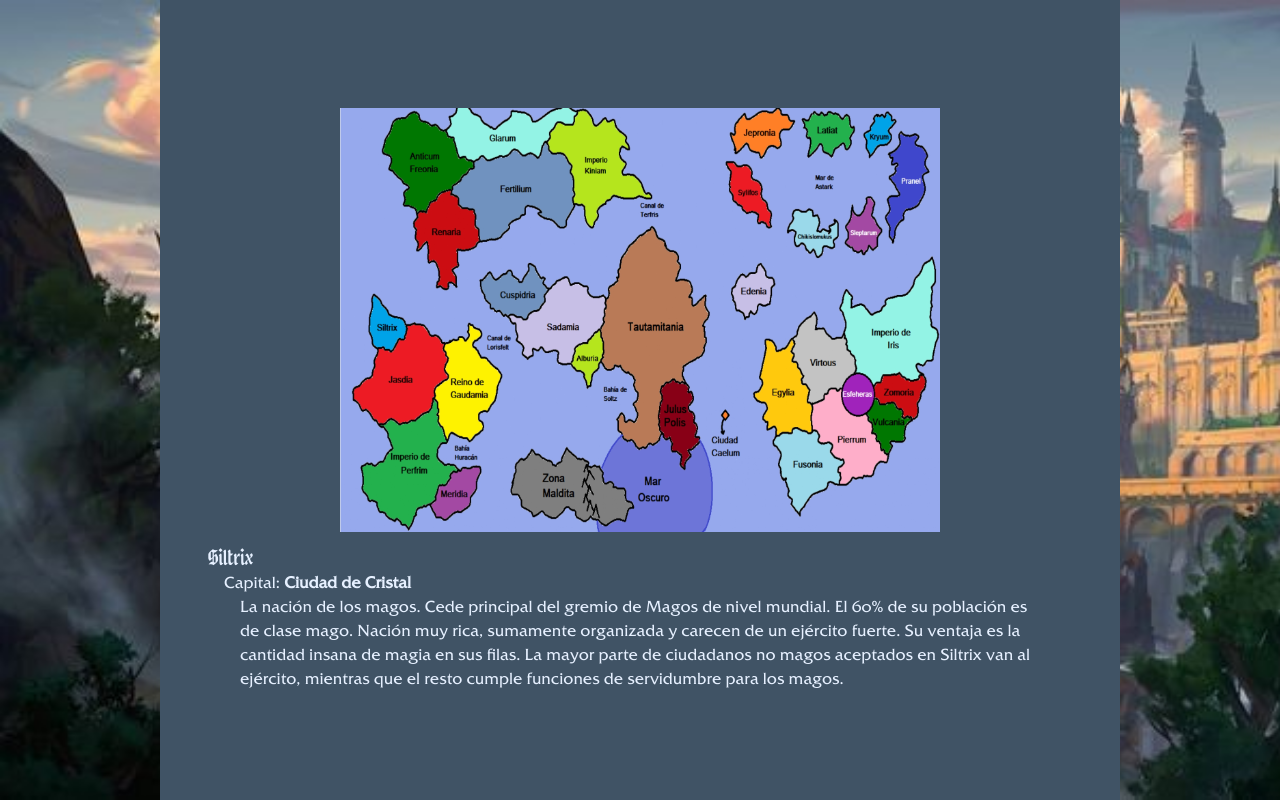
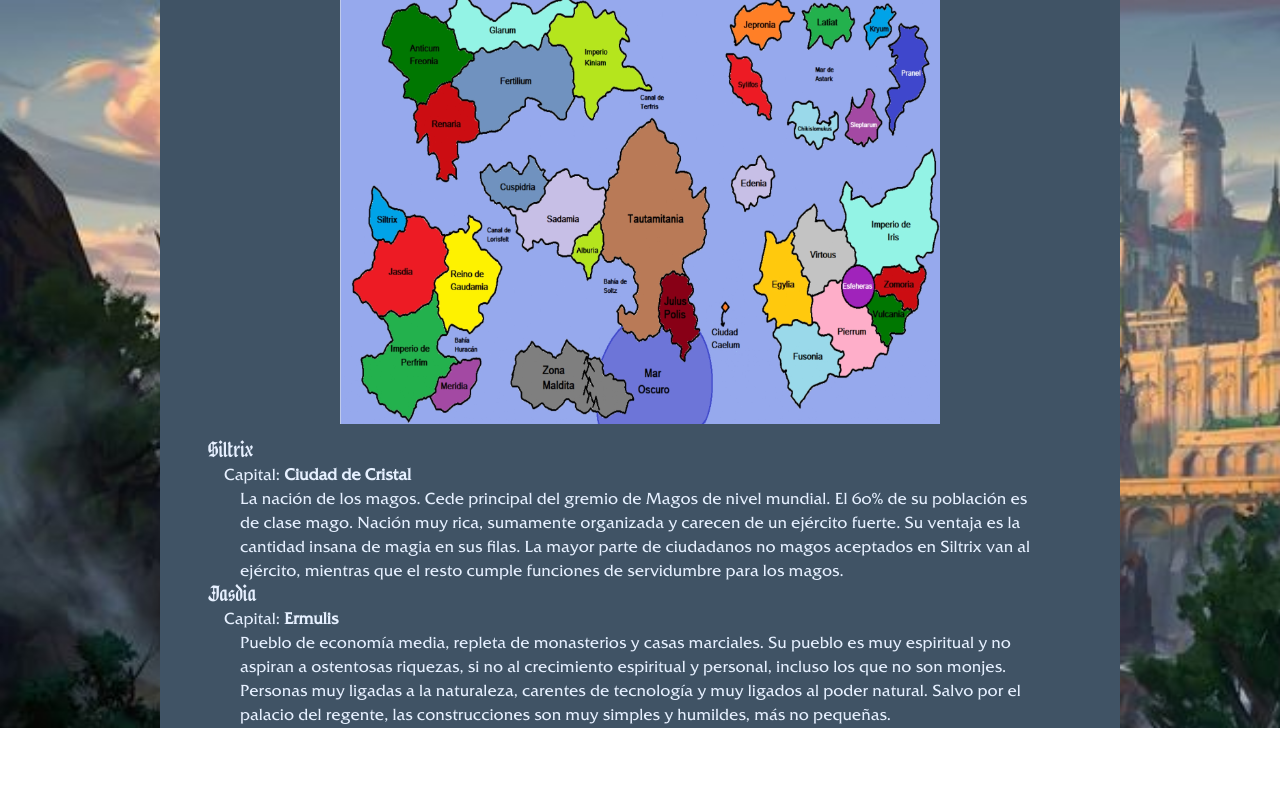
Before and after one commit to Aguss-Coder/proyecto2024-Busso-Garelli-Liebau-Luduena, a Next.js app: page /mapa in a window 1280 px wide. Built offline with nearby package versions, Linux system fonts and the light colour scheme.

Commit message:
add new country

```diff
--- a/app/ui/home.module.css
+++ b/app/ui/home.module.css
@@ -21,7 +21,7 @@
 
 .content_background {
   background-color: #405365;
-  height: 100vh;
+  height: 100%;
   width: 75%;
   margin: auto;
   display: flex;
--- a/data/mapa.json
+++ b/data/mapa.json
@@ -3,5 +3,10 @@
     "name": "Siltrix",
     "capital": "Ciudad de Cristal",
     "description": "La nación de los magos. Cede principal del gremio de Magos de nivel mundial. El 60% de su población es de clase mago. Nación muy rica, sumamente organizada y carecen de un ejército fuerte. Su ventaja es la cantidad insana de magia en sus filas. La mayor parte de ciudadanos no magos aceptados en Siltrix van al ejército, mientras que el resto cumple funciones de servidumbre para los magos."
+  },
+  {
+    "name": "Jasdia",
+    "capital": "Ermulis",
+    "description": "Pueblo de economía media, repleta de monasterios y casas marciales. Su pueblo es muy espiritual y no aspiran a ostentosas riquezas, si no al crecimiento espiritual y personal, incluso los que no son monjes. Personas muy ligadas a la naturaleza, carentes de tecnología y muy ligados al poder natural. Salvo por el palacio del regente, las construcciones son muy simples y humildes, más no pequeñas."
   }
 ]
```
